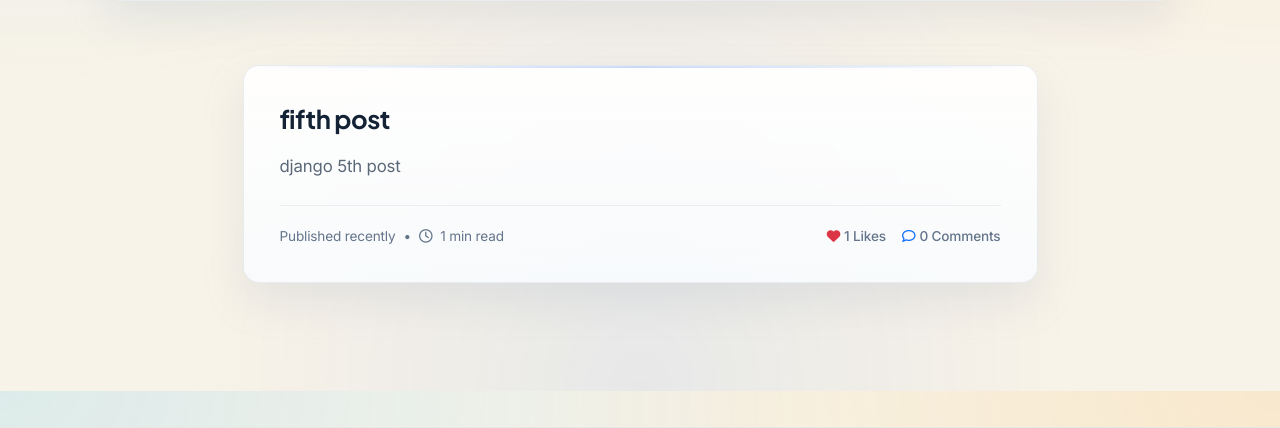
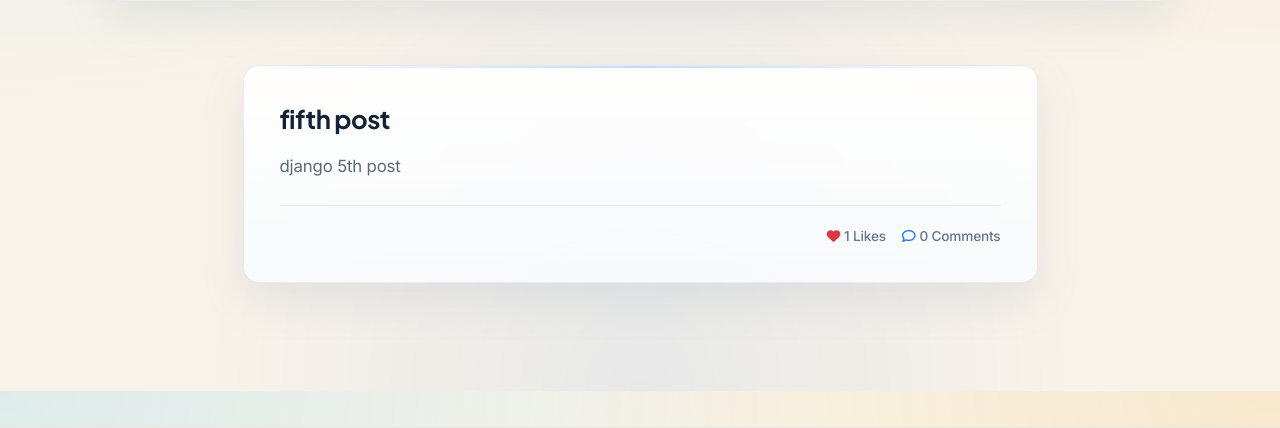
Before and after one commit to vrushang922/Blog-Post, a Django app: page /blog/user/django/ in a window 1280 px wide. Shown: the part 409-837 px from the top of the page. Run offline with Django 5.2, Linux system fonts and the light colour scheme; data comes from the database, SQL or seed files in the repository; tables that the repository leaves empty hold one stand-in row (values such as "Sample post").

```diff
--- a/mysite/myapp/templates/myapp/user_posts.html
+++ b/mysite/myapp/templates/myapp/user_posts.html
@@ -1,7 +1,9 @@
 {% extends "myapp/base.html" %}
+
 {% block content %}
 
 <style>
+
   .profile-header-card {
     padding: 3rem 2rem;
     text-align: center;
@@ -62,6 +64,7 @@
   }
 
   /* Post Card Uniform Styling */
+
   .article-card {
     margin-bottom: 2rem;
     padding: 2.25rem;
@@ -94,18 +97,10 @@
   .post-meta-row {
     display: flex;
     align-items: center;
-    justify-content: space-between;
+    justify-content: flex-end;
     border-top: 1px solid rgba(148, 163, 184, 0.16);
     padding-top: 1.25rem;
     margin-top: 1.5rem;
-  }
-
-  .post-date-read {
-    font-size: 0.85rem;
-    color: #64748b;
-    display: flex;
-    align-items: center;
-    gap: 0.5rem;
   }
 
   .interaction-metrics {
@@ -117,6 +112,7 @@
   }
 
   /* Pagination */
+
   .pagination-container {
     margin-top: 4rem;
   }
@@ -162,24 +158,34 @@
     color: #94a3b8;
     pointer-events: none;
   }
+
 </style>
 
 <div class="glass-card profile-header-card">
+
   <div class="profile-header-glow"></div>
+
   <div class="profile-avatar-large">
     {{ view.kwargs.username|slice:":1"|upper }}
   </div>
+
   <h1 class="profile-username">Posts by {{ view.kwargs.username }}</h1>
+
   <div class="profile-stats-pill">
     <i class="fa-regular fa-newspaper text-primary"></i>
     <span>Total: <strong>{{ page_obj.paginator.count }}</strong> post{{ page_obj.paginator.count|pluralize }}</span>
   </div>
+
 </div>
 
 <div class="row justify-content-center">
+
   <div class="col-md-9">
+
     {% for post in posts %}
+
     <article class="glass-card article-card">
+
       <h2 class="post-card-title">
         <a class="post-card-title-link" href="{% url 'post-detail' post.id %}">
           {{ post.title }}
@@ -189,49 +195,58 @@
       <p class="post-excerpt">{{ post.content|truncatewords:42 }}</p>
 
       <div class="post-meta-row">
-        <div class="post-date-read">
-          <span>Published recently</span>
-          <span>&bull;</span>
-          {% with w_count=post.content|wordcount %}
-          <span>
-            <i class="fa-regular fa-clock me-1"></i>
-            {% if w_count < 150 %}1{% elif w_count < 300 %}2{% elif w_count < 500 %}3{% else %}5{% endif %} min read
-          </span>
-          {% endwith %}
-        </div>
 
         <div class="interaction-metrics">
           <span><i class="fa-solid fa-heart text-danger me-1"></i>{{ post.liked_users.count }} Likes</span>
           <span><i class="fa-regular fa-comment text-primary me-1"></i>{{ post.comments.count }} Comments</span>
         </div>
+
       </div>
+
     </article>
+
     {% empty %}
+
     <div class="glass-card p-5 text-center">
+
       <i class="fa-regular fa-folder-open fs-1 text-muted mb-3 d-block"></i>
+
       <h4 class="mb-2" style="color: var(--text-title);">No posts available</h4>
+
       <p class="text-secondary mb-0">This user hasn't published any Blogs yet.</p>
+
     </div>
+
     {% endfor %}
 
     <!-- Pagination -->
+
     {% if is_paginated %}
+
     <nav class="pagination-container" aria-label="Page navigation">
+
       <ul class="custom-pagination">
+
         {% if page_obj.has_previous %}
+
         <li class="page-item">
           <a class="page-link" href="?page=1"><i class="fa-solid fa-angles-left"></i></a>
         </li>
+
         <li class="page-item">
           <a class="page-link" href="?page={{ page_obj.previous_page_number }}"><i class="fa-solid fa-angle-left"></i> Prev</a>
         </li>
+
         {% else %}
+
         <li class="page-item disabled">
           <span class="page-link"><i class="fa-solid fa-angles-left"></i></span>
         </li>
+
         <li class="page-item disabled">
           <span class="page-link"><i class="fa-solid fa-angle-left"></i> Prev</span>
         </li>
+
         {% endif %}
 
         <li class="page-item active">
@@ -239,24 +254,35 @@
         </li>
 
         {% if page_obj.has_next %}
+
         <li class="page-item">
           <a class="page-link" href="?page={{ page_obj.next_page_number }}">Next <i class="fa-solid fa-angle-right"></i></a>
         </li>
+
         <li class="page-item">
           <a class="page-link" href="?page={{ page_obj.paginator.num_pages }}"><i class="fa-solid fa-angles-right"></i></a>
         </li>
+
         {% else %}
+
         <li class="page-item disabled">
           <span class="page-link">Next <i class="fa-solid fa-angle-right"></i></span>
         </li>
+
         <li class="page-item disabled">
           <span class="page-link"><i class="fa-solid fa-angles-right"></i></span>
         </li>
+
         {% endif %}
+
       </ul>
+
     </nav>
+
     {% endif %}
+
   </div>
+
 </div>
 
 {% endblock content %}
--- a/mysite/myapp/views.py
+++ b/mysite/myapp/views.py
@@ -22,7 +22,7 @@ class PostListView(ListView):
     model = Post
     template_name = "myapp/blog.html"
     context_object_name = "posts"
-    paginate_by = 3
+    paginate_by = 5
     ordering = ["-created_at", "-id"]
 
     def get_context_data(self, **kwargs):
@@ -45,7 +45,7 @@ class UserPostListView(ListView):
     model = Post
     template_name = "myapp/user_posts.html"
     context_object_name = "posts"
-    paginate_by = 3
+    paginate_by = 5
     ordering = ["-created_at", "-id"]
 
     def get_queryset(self):
```
Also changed, not shown: mysite/myapp/templates/myapp/blog.html (+0 -19 lines), mysite/myapp/templates/myapp/post_detail.html (+69 -14 lines), 1 other file.
